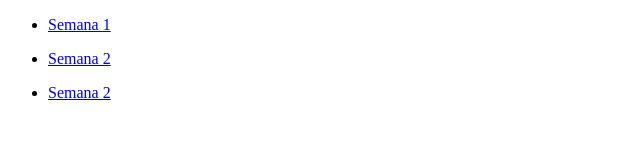
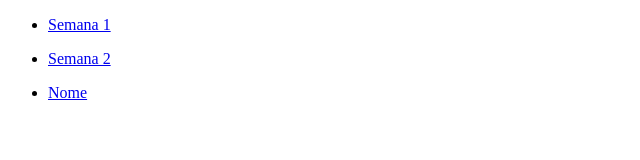
Before and after one commit to Victor0504/laboratorionoite, a plain HTML site: page index.html in a window 1280 px wide. Shown: the full height of the page, 0-640 px from the left. Drawn offline with Linux system fonts and the light colour scheme.

Commit message:
Update index.html

```diff
--- a/index.html
+++ b/index.html
@@ -25,7 +25,7 @@
 <body>
     <nav>
         <ul>
-            <li><a href="nome.html">Semana 2</a></li>
+            <li><a href="nome.html">Nome</a></li>
         </ul>
     </nav>
 </body>
```
